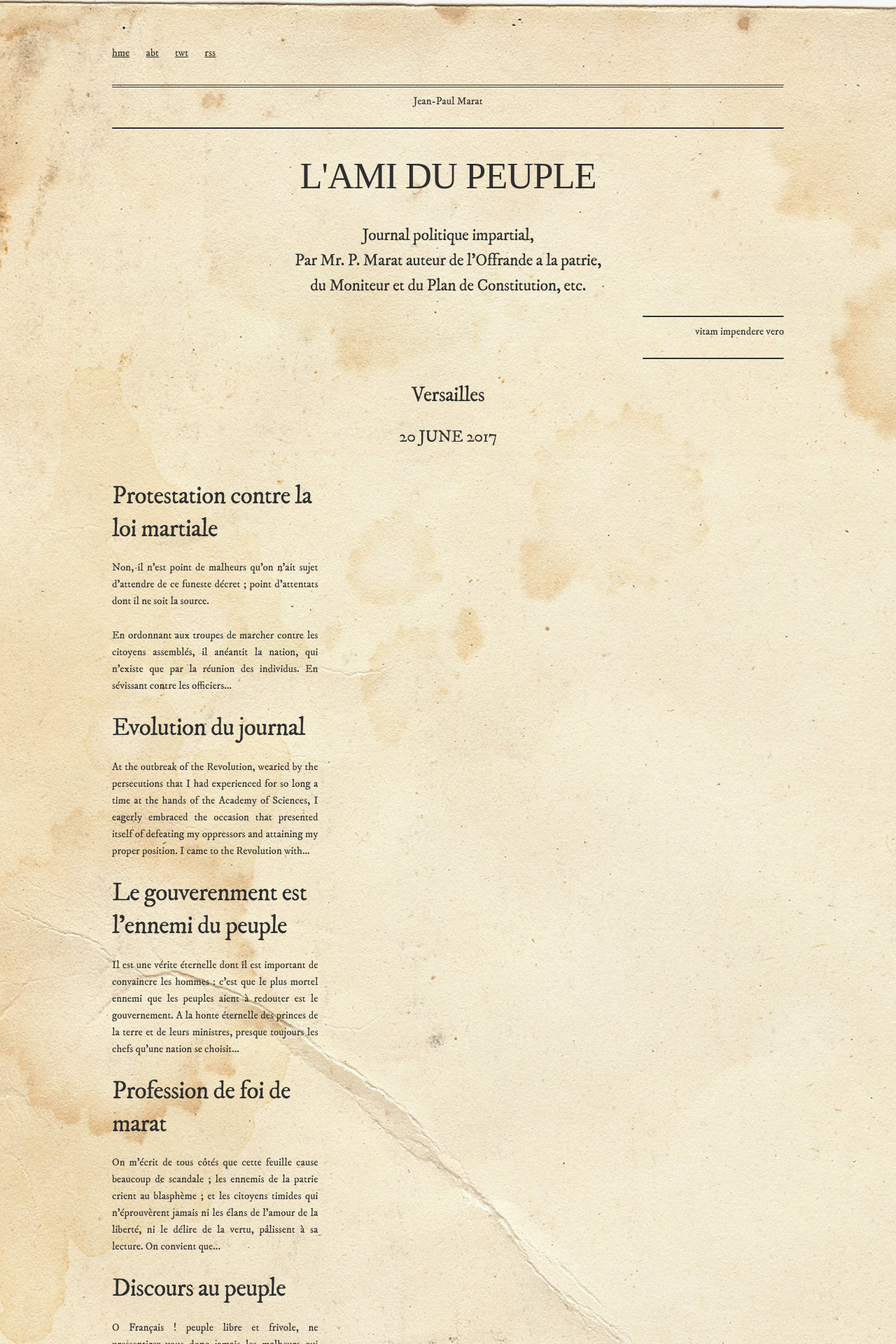
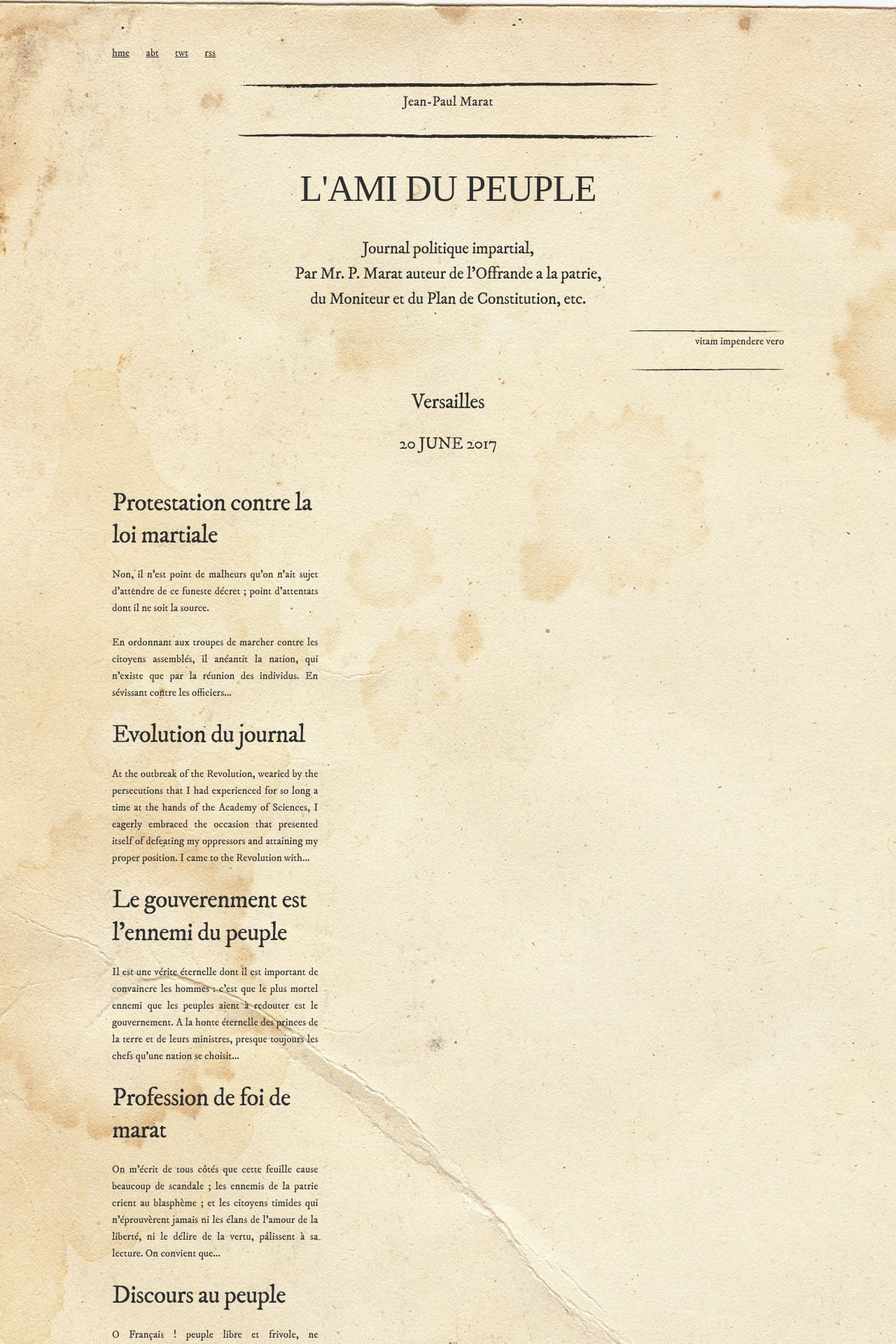
Before and after one commit to JohnCoene/marat, a Jekyll site: the page built from index.md, in a window 1280 px wide. Shown: the top 1920 px of the page at 70% size. Built offline with Jekyll 4.4.1, drawn with Linux system fonts in a browser that asks for light colours; some web fonts are replaced.

Commit message:
ink lines

```diff
--- a/_layouts/default.html
+++ b/_layouts/default.html
@@ -7,23 +7,21 @@
   <body>
 
     {% include nav.html %}
-
     <div class="container">
-      <hr class="double">
-      <p class="center">{{ site.author }}</p>
-      <hr class="simple">
+      <img src="{{ site.baseurl }}/assets/img/grunge.png" alt="" class="line">
+      <p class="center author">{{ site.author }}</p>
+      <img src="{{ site.baseurl }}/assets/img/grunge.png" alt="" class="line flip">
       <h1 class="brand title center">{{ site.title | upcase }}</h1>
       <h5 class="center">{{ site.description | markdownify }}</h5>
-      <hr class="tag-hr simple">
+      <img src="{{ site.baseurl }}/assets/img/grunge.png" alt="" class="line tag flip">
       <p class="right">{{ site.tagline }}</p>
-      <hr class="tag-hr simple">
+      <img src="{{ site.baseurl }}/assets/img/grunge.png" alt="" class="line tag">
       <div class="center">
         <br>
         <h4>{{ site.location }}</h4>
         {% if site.date == true %}<h5>{{ site.time | date_to_long_string | upcase }}</h5>{% endif %}
         <br>
       </div>
-
       {% include articles.html %}
     </div>
 
--- a/_posts/1793-03-21-loi-maritale.markdown
+++ b/_posts/1793-03-21-loi-maritale.markdown
@@ -6,6 +6,7 @@ date:   2017-06-19 09:59:38 +0800
 index: 5
 category: liberty
 keywords: Freedom and liberty
+abstract: En ordonnant aux troupes de marcher contre les citoyens assemblés, il anéantit la nation, qui n'existe que par la réunion des individus.
 ---
 
 Non, il n'est point de malheurs qu'on n'ait sujet d'attendre de ce funeste décret ; point d'attentats dont il ne soit la source.
--- a/assets/css/style.css
+++ b/assets/css/style.css
@@ -13,12 +13,38 @@ body{
   /* This is mostly intended for prototyping; please download the pattern and re-host for production environments. Thank you! */
 }
 
+.author{
+  font-size: 1.3em;
+}
+
 .brand{
   font-family: 'IM Fell English SC', serif;
 }
 
 .title{
   font-size: 3.5em;
+}
+
+.line{
+  max-width: 100%;
+  display: block;
+  margin: 0 auto;
+  -webkit-filter: opacity(.8);
+  filter: opacity(.8);
+}
+
+.flip{
+  -moz-transform: scaleX(-1);
+  -o-transform: scaleX(-1);
+  -webkit-transform: scaleX(-1);
+  transform: scaleX(-1);
+  filter: FlipH;
+  -ms-filter: "FlipH";
+}
+
+.tag{
+  width: 50%;
+  margin-right:0;
 }
 
 #title{
@@ -47,7 +73,7 @@ hr.simple {
 }
 
 .tag-hr{
-  width: 50%;
+  width: 45%;
   margin-right:0;
 }
 
@@ -103,8 +129,8 @@ and (min-device-width : 768px)  {
     column-gap: 20px;
     width: 100%;
   }
-  .tag-hr{
-    width: 200px;
+  .tag{
+    width: 23%;
     margin-right:0;
   }
 }
```
Also changed, not shown: _layouts/about.html (+5 -5 lines), _layouts/post.html (+5 -7 lines), assets/img/grunge.png (added), assets/img/natural-paper.png (added), 1 other file.
